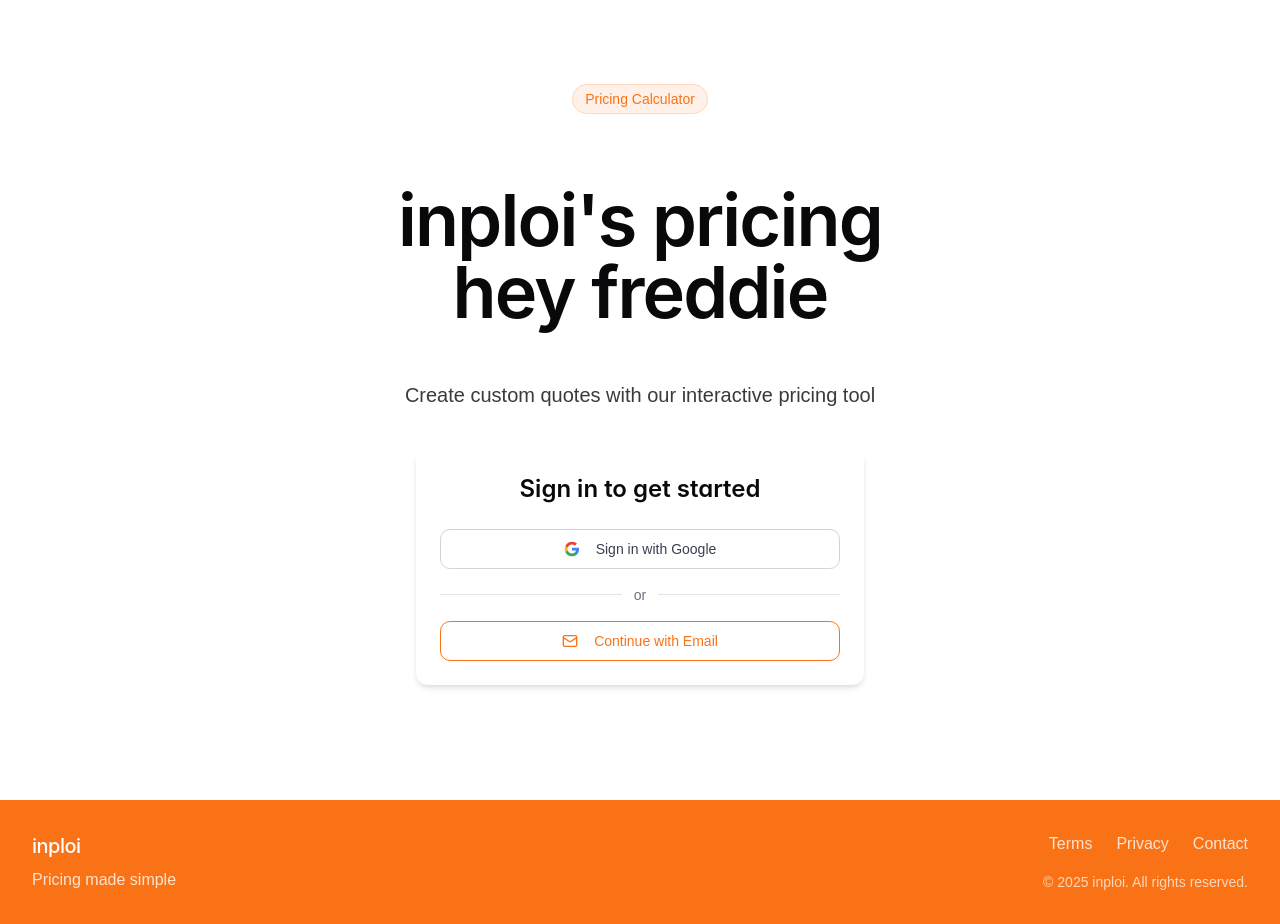
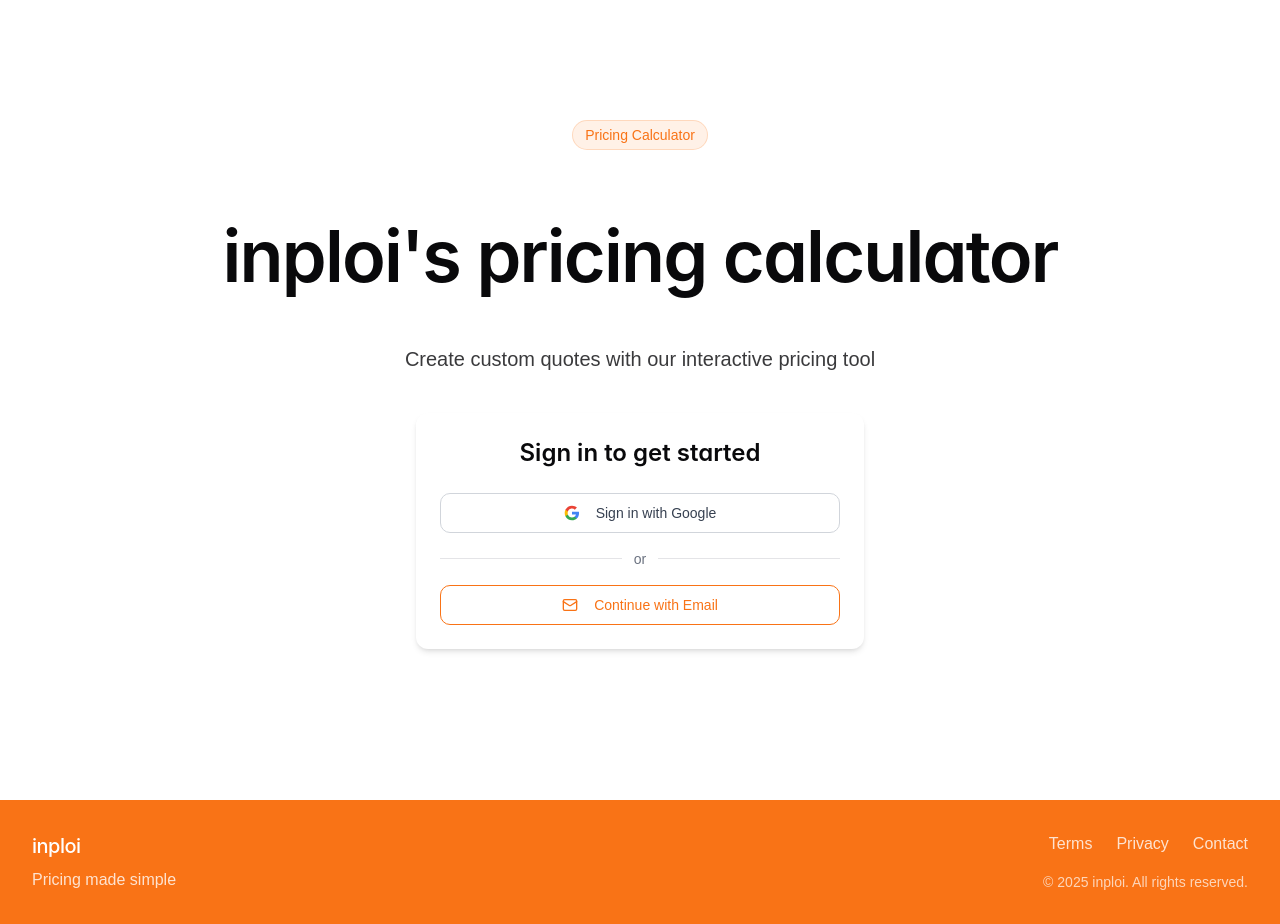
Before and after one commit to nebsq/project-pricing, a React (Vite) app: page / in a window 1280 px wide. Built offline with nearby package versions, Linux system fonts and the light colour scheme; a web font is replaced by a local one.

Commit message:
Visual edit in Lovable
Edited UI in Lovable

```diff
--- a/src/pages/Index.tsx
+++ b/src/pages/Index.tsx
@@ -62,7 +62,7 @@ const Index = () => {
             </div>
 
             {/* Headline */}
-            <h1 className="text-4xl sm:text-5xl xl:text-7xl font-display font-semibold tracking-tight text-foreground mb-6 leading-tight text-balance mx-0 my-[17px] py-[29px] px-[23px] md:text-6xl">inploi's pricing hey freddie</h1>
+            <h1 className="text-4xl sm:text-5xl xl:text-7xl font-display font-semibold tracking-tight text-foreground mb-6 leading-tight text-balance mx-0 my-[17px] py-[29px] px-[23px] md:text-6xl">inploi's pricing calculator</h1>
 
             {/* Subheading */}
             <p className="text-lg sm:text-xl text-foreground/80 mb-10 max-w-3xl text-balance">
```
